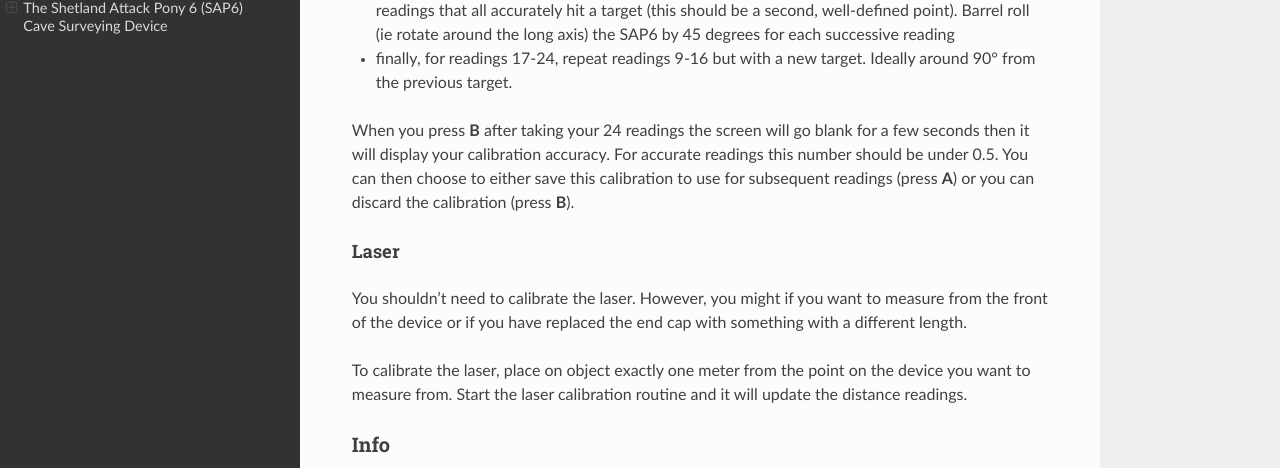
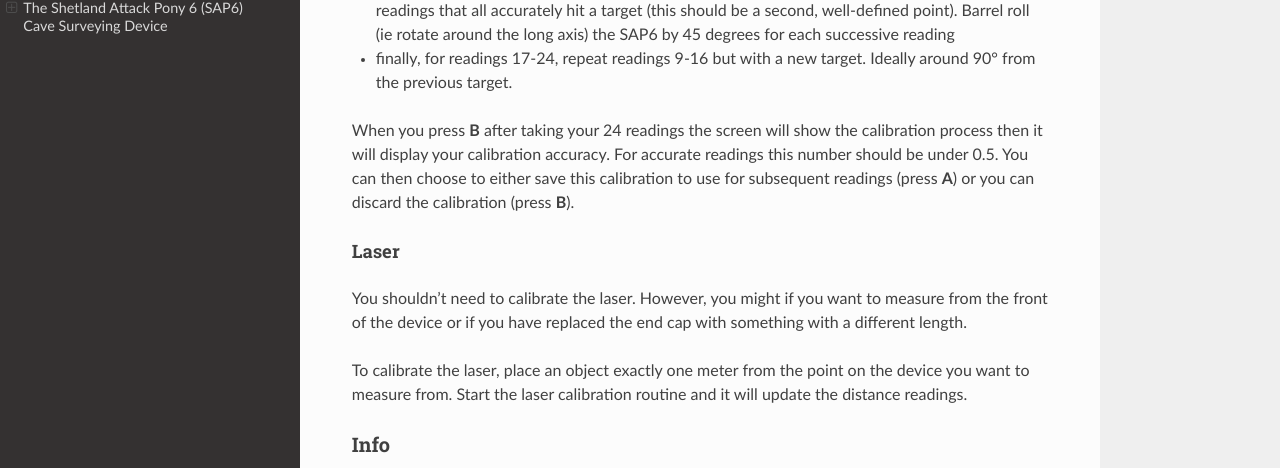
Before and after one commit to furbrain/STIC, a Sphinx documentation site: the page built from firmware/docs/source/index.rst, in a window 1280 px wide and 900 px high, scrolled down 2787 px. Shown: the part 137-605 px from the top of the window. Built offline with Sphinx 7.4.7 and the Read the Docs theme 2.0.0, drawn with Linux system fonts in a browser that asks for light colours.

Commit message:
Docs update

```diff
--- a/firmware/docs/source/index.rst
+++ b/firmware/docs/source/index.rst
@@ -143,7 +143,7 @@ An example of a good calibration protocol would be to:
 * finally, for readings 17-24, repeat readings 9-16 but with a new target. Ideally around 90° from the previous
   target.
 
-When you press **B** after taking your 24 readings the screen will go blank for a few seconds then it will display your
+When you press **B** after taking your 24 readings the screen will show the calibration process then it will display your
 calibration accuracy. For accurate readings this number should be under 0.5. You can then choose to either save this
 calibration to use for subsequent readings (press **A**) or you can discard the calibration (press **B**).
 
@@ -153,7 +153,7 @@ Laser
 You shouldn't need to calibrate the laser. However, you might if you want to measure from the front of the device or if
 you have replaced the end cap with something with a different length.
 
-To calibrate the laser, place on object exactly one meter from the point on the device you want to measure from. Start
+To calibrate the laser, place an object exactly one meter from the point on the device you want to measure from. Start
 the laser calibration routine and it will update the distance readings.
 
 Info
```
